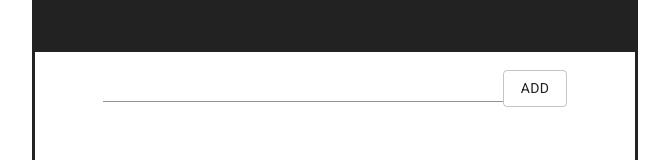
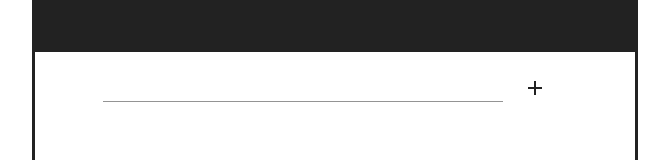
Before and after one commit to alexisr93/todo-list-app-react, a React (Create React App) app: page / in a window 1280 px wide. Shown: the part 161-321 px from the top of the page, without its empty margins (305-974 px from the left). Built offline with nearby package versions, Linux system fonts and the light colour scheme.

Commit message:
Added add tooltip

```diff
--- a/src/App.js
+++ b/src/App.js
@@ -6,6 +6,7 @@ import TextField from '@material-ui/core/TextField';
 import Checkbox from '@material-ui/core/Checkbox';
 import Tooltip from '@material-ui/core/Tooltip';
 import DeleteIcon from '@material-ui/icons/Delete';
+import AddIcon from '@material-ui/icons/Add';
 import IconButton from '@material-ui/core/IconButton';
 
 
@@ -77,13 +78,11 @@ render() {
           <AddItem listState={this.state.list}
             handleChange={this.handleChange.bind(this)}
             handleClick={this.handleClick.bind(this)}>
-
           </AddItem>
         </p>
         <List handleRemove={this.handleRemove.bind(this)}
           handleComplete={this.handleComplete.bind(this)}
           listState={this.state.list}>
-
         </List>
       </div>
     </div>
@@ -103,7 +102,11 @@ class AddItem extends React.Component {
     return (
       <div className="Add-item" onChange={this.onValueChange}>
         <TextField className="AddItem-input"></TextField>
-        <Button variant="outlined" onClick={this.props.handleClick}>Add</Button>
+        <Tooltip id="tooltip-fab" title="Add">
+          <Button variant="fab" color="black" onClick={this.props.handleClick}>
+            <AddIcon />
+          </Button>
+        </Tooltip>
       </div>
     );
   }
```
